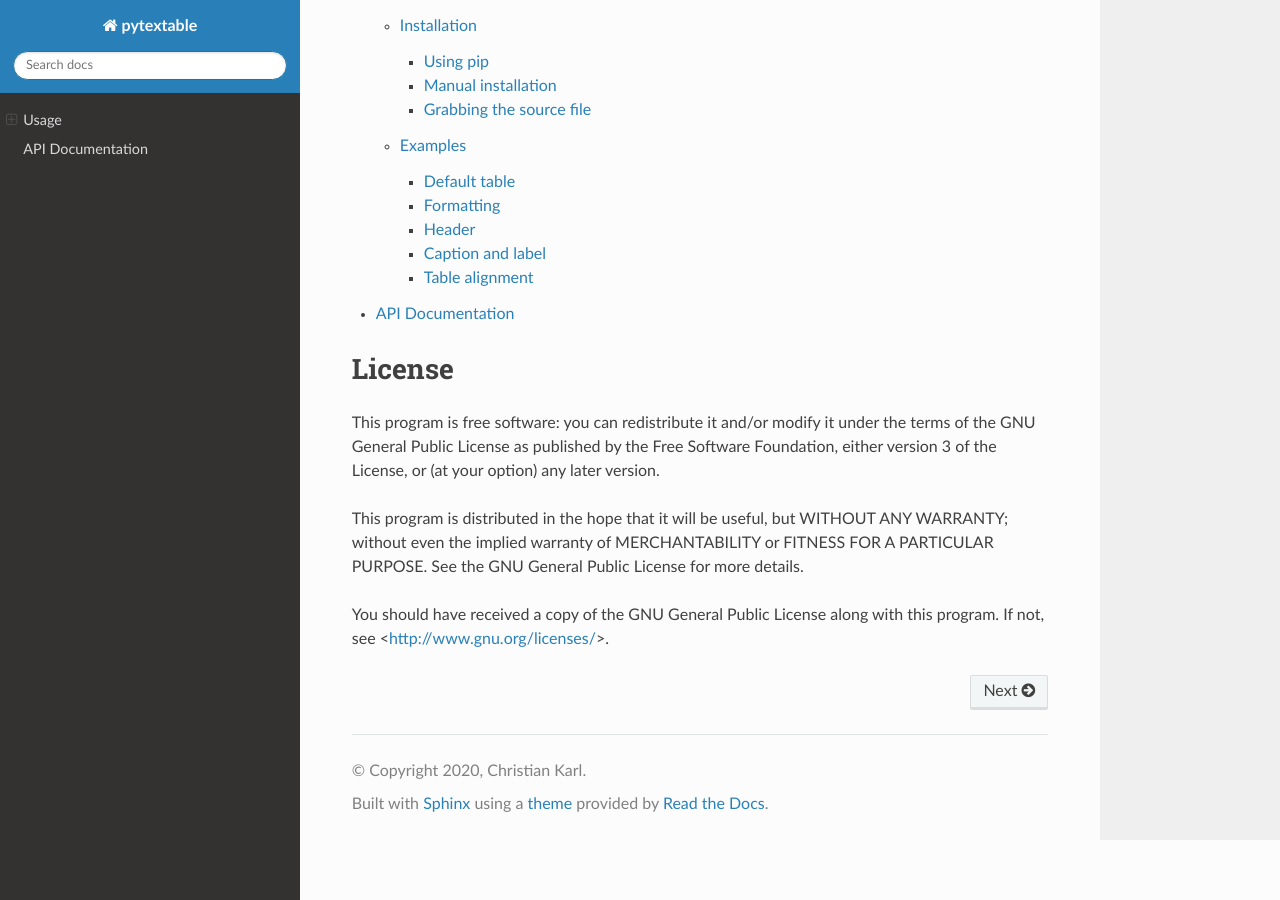
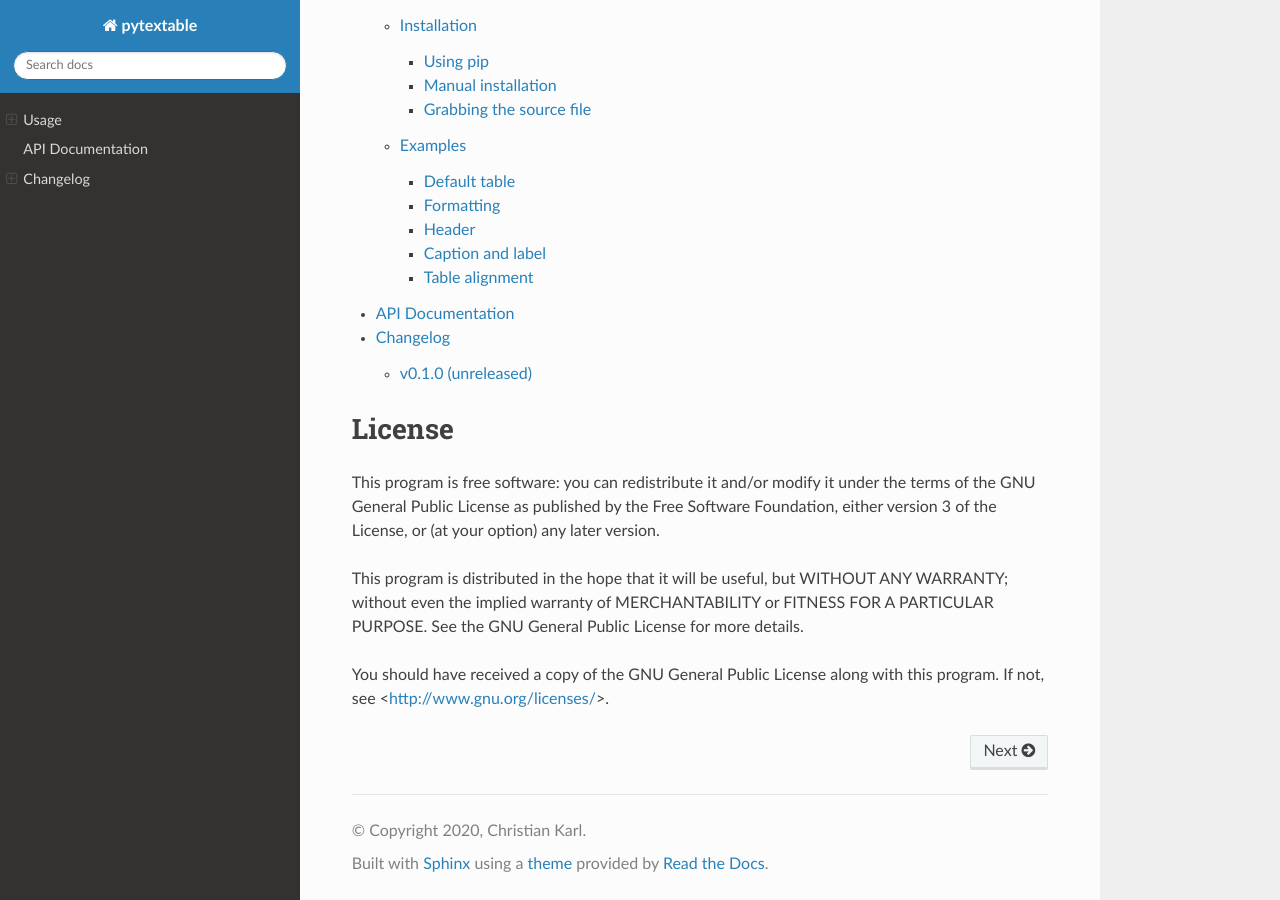
Before and after one commit to karlch/pytextable, a Sphinx documentation site: the page built from docs/index.rst, in a window 1280 px wide and 900 px high, scrolled down 551 px. Built offline with Sphinx 7.4.7 and the Read the Docs theme 2.0.0, drawn with Linux system fonts in a browser that asks for light colours.

Commit message:
Add initial changelog

```diff
--- /dev/null
+++ b/docs/changelog.rst
@@ -0,0 +1,10 @@
+Changelog
+=========
+
+All notable changes to pytextable are documented in this file.
+
+
+v0.1.0 (unreleased)
+-------------------
+
+Initial release of pytextable.
--- a/docs/index.rst
+++ b/docs/index.rst
@@ -30,6 +30,7 @@ Contents
 
     usage
     api
+    changelog
 
 
 License
```
